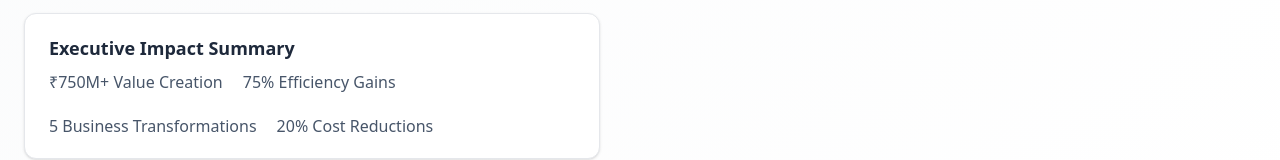
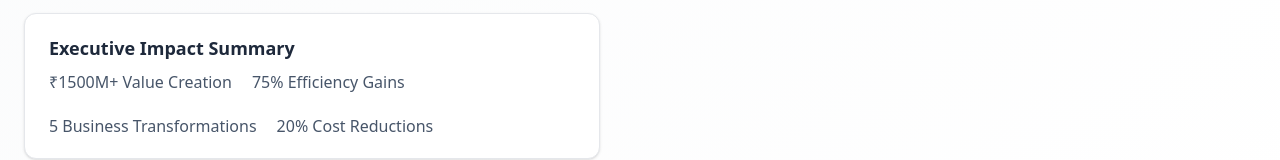
Before and after one commit to SravaniPolina/sravani-portfolio-frontend, a React (Create React App) app: page / in a window 1280 px wide. Shown: the part 729-889 px from the top of the page. Built offline with nearby package versions, Linux system fonts and the light colour scheme.

Commit message:
Update Hero.jsx

```diff
--- a/src/components/Hero.jsx
+++ b/src/components/Hero.jsx
@@ -25,7 +25,7 @@ export default function Hero() {
           <div className="bg-white border rounded-xl px-6 py-5 mb-6 w-full max-w-xl shadow">
             <h3 className="text-lg font-semibold mb-2">Executive Impact Summary</h3>
             <div className="flex flex-wrap gap-5 text-slate-600 text-base">
-              <span>₹750M+ Value Creation</span>
+              <span>₹1500M+ Value Creation</span>
               <span>75% Efficiency Gains</span>
               <span>5 Business Transformations</span>
               <span>20% Cost Reductions</span>
```
